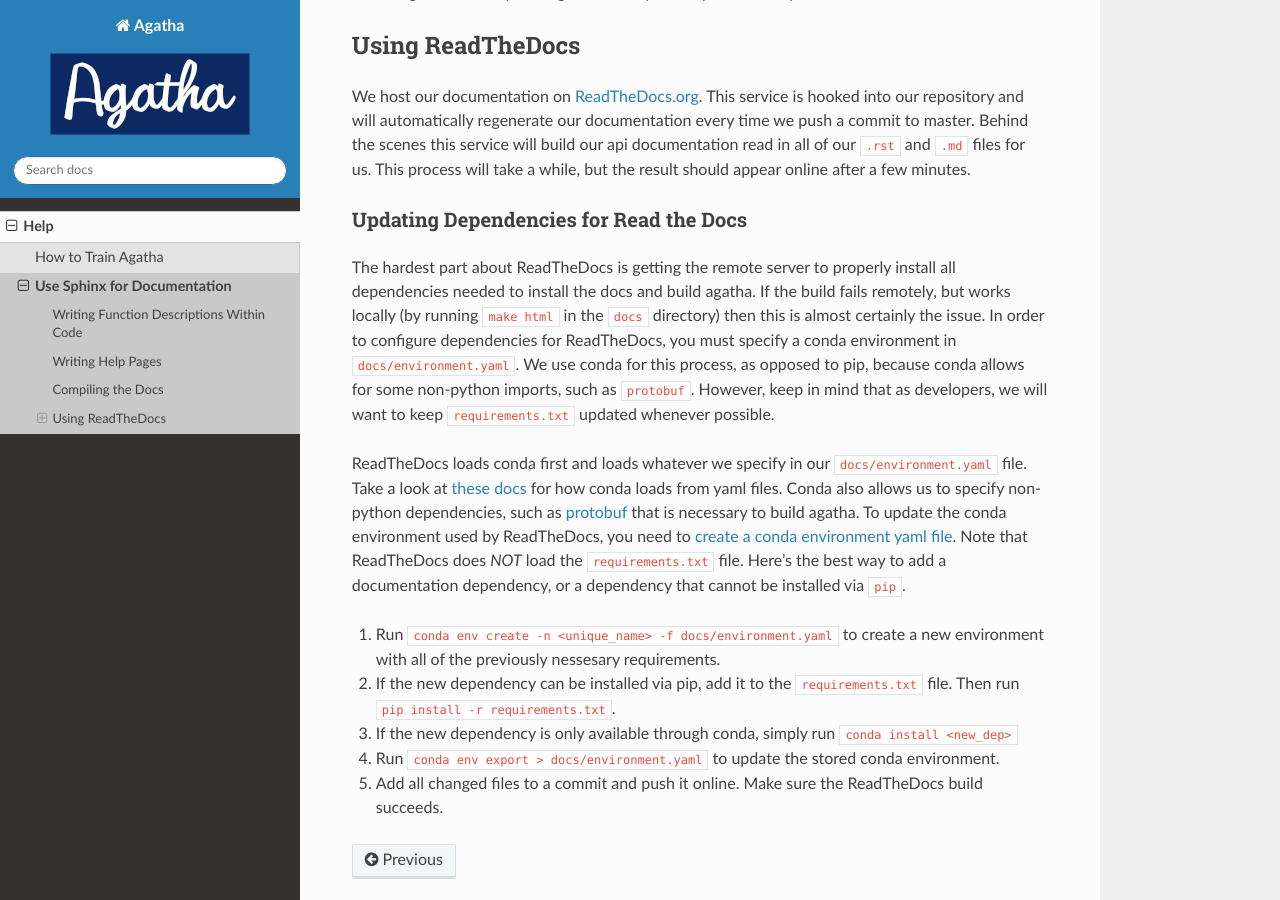
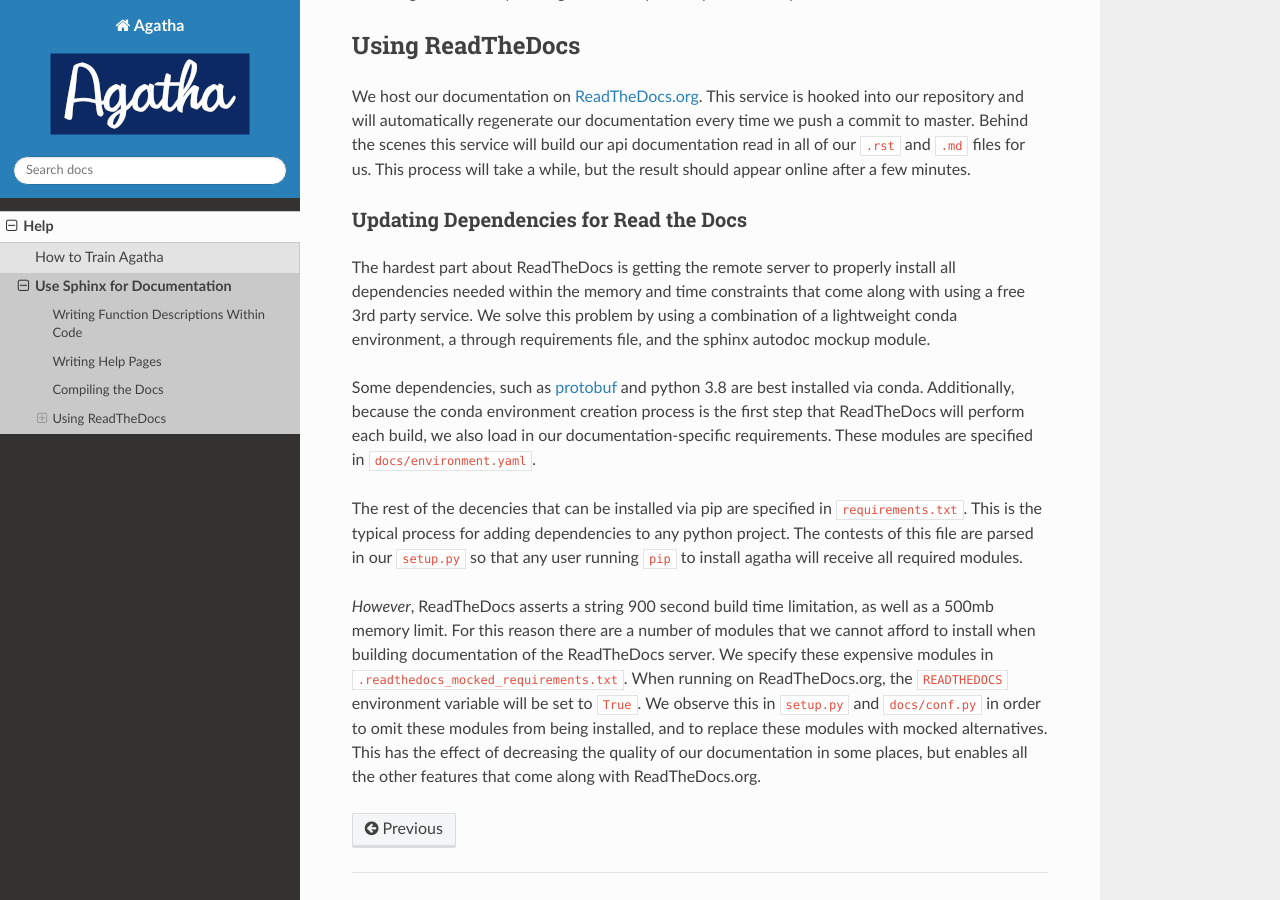
Before and after one commit to JSybrandt/agatha, a Sphinx documentation site: the page built from docs/help/write_docs.md, in a window 1280 px wide and 900 px high, scrolled down 1861 px. Built offline with Sphinx 7.4.7 and the Read the Docs theme 2.0.0, drawn with Linux system fonts in a browser that asks for light colours; pages that are not in the unit, such as notebooks, are missing from menus.

Commit message:
updates build process to omit dependeices when READTHEDOCS is set

```diff
--- a/docs/conf.py
+++ b/docs/conf.py
@@ -12,7 +12,10 @@
 #
 import os
 import sys
+sys.path.insert(0, os.path.abspath('../build_util'))
 sys.path.insert(0, os.path.abspath('../agatha'))
+import deps_util
+
 
 # -- Project information -----------------------------------------------------
 
@@ -71,6 +74,14 @@
     "-H", "Agatha",
 ]
 
+# If we are running on ReadTheDocs then we are going to have to mock up some
+# expensive imports. Therefore, we did NOT install anything in the
+# readthedocs_mocked_requirements file. These must be mocked instead.
+if deps_util.running_on_read_the_docs():
+  autodoc_mock_imports = deps_util.parse_requirements(
+    "../.readthedocs_mocked_requirements.txt"
+  )
+
 # -- Options for HTML output -------------------------------------------------
 
 # The theme to use for HTML and HTML Help pages.  See the documentation for
--- a/docs/help/write_docs.md
+++ b/docs/help/write_docs.md
@@ -101,34 +101,32 @@
 ### Updating Dependencies for Read the Docs
 
 The hardest part about ReadTheDocs is getting the remote server to properly
-install all dependencies needed to install the docs and build agatha. If the
-build fails remotely, but works locally (by running `make html` in the `docs`
-directory) then this is almost certainly the issue. In order to configure
-dependencies for ReadTheDocs, you must specify a conda environment in
-`docs/environment.yaml`.  We use conda for this process, as opposed to pip,
-because conda allows for some non-python imports, such as `protobuf`. However,
-keep in mind that as developers, we will want to keep `requirements.txt` updated
-whenever possible.
+install all dependencies needed within the memory and time constraints that come
+along with using a free 3rd party service. We solve this problem by using a
+combination of a lightweight conda environment, a through  requirements
+file, and the sphinx autodoc mockup module.
 
-ReadTheDocs loads conda first and loads whatever we specify in our
-`docs/environment.yaml` file. Take a look at [these docs][9] for how conda loads
-from yaml files. Conda also allows us to specify non-python dependencies, such
-as [protobuf][10] that is necessary to build agatha.  To update the conda
-environment used by ReadTheDocs, you need to [create a conda environment yaml
-file][8].  Note that ReadTheDocs does _NOT_ load the `requirements.txt` file.
-Here's the best way to add a documentation dependency, or a dependency that
-cannot be installed via `pip`.
+Some dependencies, such as [protobuf][10] and python 3.8 are best installed via
+conda. Additionally, because the conda environment creation process is the first
+step that ReadTheDocs will perform each build, we also load in our
+documentation-specific requirements. These modules are specified in
+`docs/environment.yaml`.
 
- 1. Run `conda env create -n <unique_name> -f docs/environment.yaml` to create a
-    new environment with all of the previously nessesary requirements.
- 2. If the new dependency can be installed via pip, add it to the
-    `requirements.txt` file. Then run `pip install -r requirements.txt`.
- 3. If the new dependency is only available through conda, simply run `conda
-    install <new_dep>`
- 4. Run `conda env export > docs/environment.yaml` to update the stored conda
-    environment.
- 5. Add all changed files to a commit and push it online. Make sure the
-    ReadTheDocs build succeeds.
+The rest of the decencies that can be installed via pip are specified in
+`requirements.txt`. This is the typical process for adding dependencies to any
+python project. The contests of this file are parsed in our `setup.py` so that
+any user running `pip` to install agatha will receive all required modules.
+
+_However_, ReadTheDocs asserts a string 900 second build time limitation, as
+well as a 500mb memory limit. For this reason there are a number of modules that
+we cannot afford to install when building documentation of the ReadTheDocs
+server. We specify these expensive modules in
+`.readthedocs_mocked_requirements.txt`. When running on ReadTheDocs.org, the
+`READTHEDOCS` environment variable will be set to `True`. We observe this in
+`setup.py` and `docs/conf.py` in order to omit these modules from being
+installed, and to replace these modules with mocked alternatives. This has the
+effect of decreasing the quality of our documentation in some places, but
+enables all the other features that come along with ReadTheDocs.org.
 
 [1]:https://www.sphinx-doc.org/en/master/index.html
 [2]:https://readthedocs.org/
--- a/requirements.txt
+++ b/requirements.txt
@@ -21,11 +21,9 @@
 pandas
 protobuf
 pygsheets
-pymongo
 pytorch-lightning
 scispacy
 sentencepiece
-sklearn
 spacy
 sqlitedict
 torch
@@ -50,8 +48,6 @@
 ################################################################################
 # Needed to run tools and create plots #########################################
 ################################################################################
-
-matplotlib
 
 # Used to run the semmeddb tool
 fire
```
Also changed, not shown: setup.py (+14 -12 lines), .readthedocs.yaml, .readthedocs_mocked_requirements.txt (added), 1 other file.
